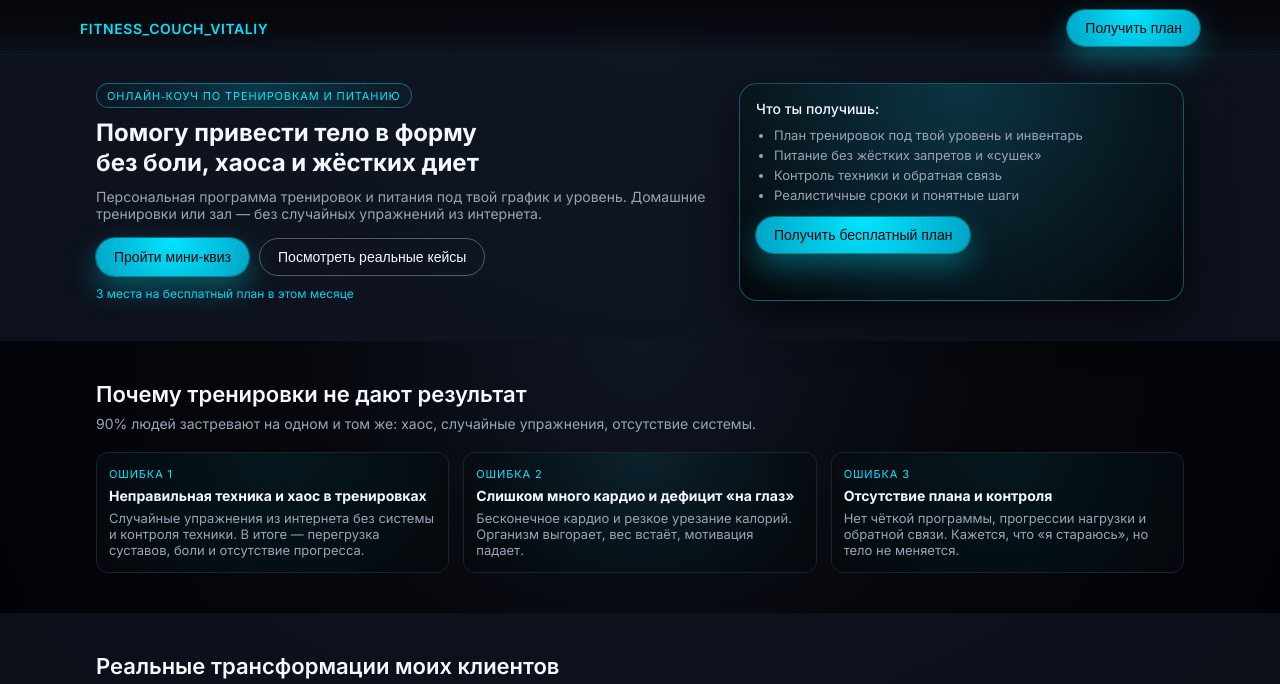
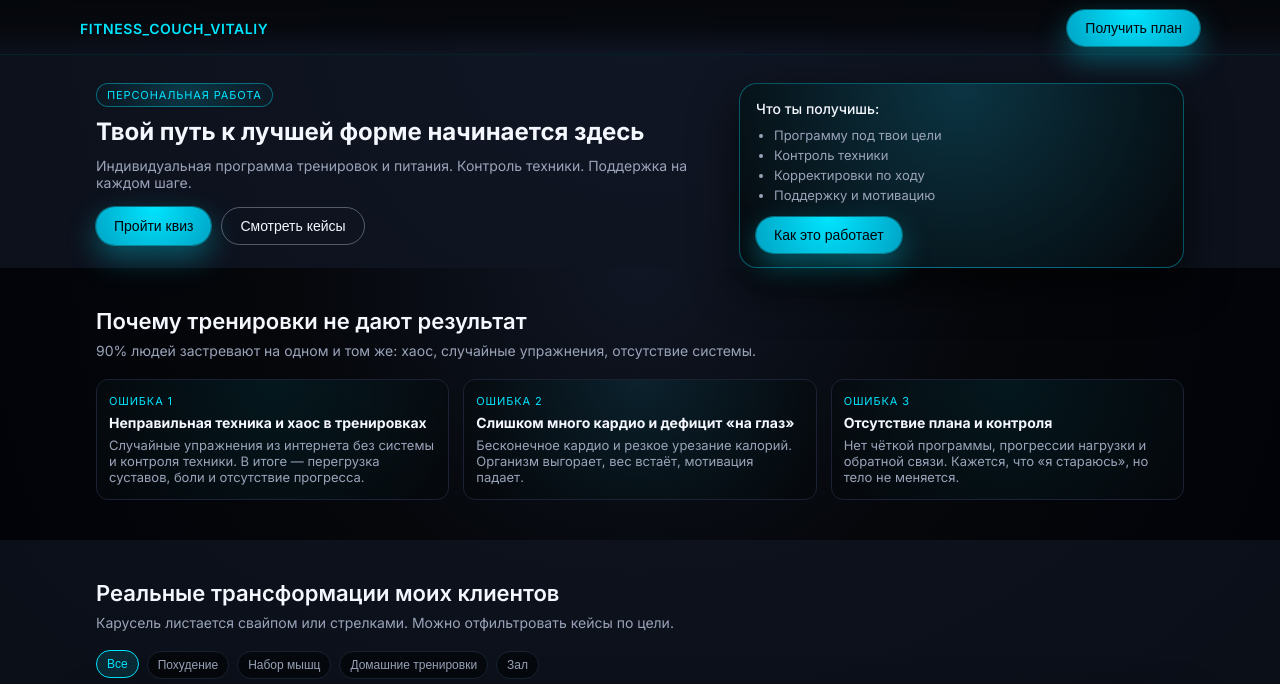
Before and after one commit to vitaman9646/phoenix-fitness-mini, a website: page public/index.html in a window 1280 px wide. Shown: the top 684 px of the page. Drawn offline with Linux system fonts and the light colour scheme; files whose address does not match are found by name.

Commit message:
Update index.html

```diff
--- a/public/index.html
+++ b/public/index.html
@@ -26,43 +26,47 @@
     </header>
 
     <!-- Hero -->
-    <section class="section hero" id="top">
-      <div class="container hero-inner">
-        <div class="hero-text">
-          <div class="hero-badge">Онлайн‑коуч по тренировкам и питанию</div>
-          <h1 class="hero-title">
-            Помогу привести тело в форму<br>без боли, хаоса и жёстких диет
-          </h1>
-          <p class="hero-subtitle">
-            Персональная программа тренировок и питания под твой график и уровень.
-            Домашние тренировки или зал — без случайных упражнений из интернета.
-          </p>
-          <div class="hero-actions">
-            <button class="btn btn-primary" data-scroll-target="#quiz">
-              Пройти мини‑квиз
-            </button>
-            <button class="btn btn-ghost" data-scroll-target="#cases">
-              Посмотреть реальные кейсы
-            </button>
-          </div>
-          <div class="hero-note">
-            3 места на бесплатный план в этом месяце
-          </div>
-        </div>
-        <div class="hero-card">
-          <div class="hero-card-title">Что ты получишь:</div>
-          <ul class="hero-list">
-            <li>План тренировок под твой уровень и инвентарь</li>
-            <li>Питание без жёстких запретов и «сушек»</li>
-            <li>Контроль техники и обратная связь</li>
-            <li>Реалистичные сроки и понятные шаги</li>
-          </ul>
-          <button class="btn btn-primary hero-card-btn" data-scroll-target="#ctaFinal">
-            Получить бесплатный план
-          </button>
+    <section class="hero" id="hero">
+  <div class="hero-bg">
+    <div class="hero-glow"></div>
+    <div class="hero-grid"></div>
+  </div>
+
+  <div class="container">
+    <div class="hero-inner">
+      <div class="hero-content">
+        <span class="hero-badge animate-slide">Персональная работа</span>
+
+        <h1 class="hero-title animate-up">
+          Твой путь к лучшей форме начинается здесь
+        </h1>
+
+        <p class="hero-subtitle animate-fade">
+          Индивидуальная программа тренировок и питания.
+          Контроль техники. Поддержка на каждом шаге.
+        </p>
+
+        <div class="hero-actions animate-fade">
+          <button class="btn btn-primary" data-scroll-target="#quiz">Пройти квиз</button>
+          <button class="btn btn-ghost" data-scroll-target="#cases">Смотреть кейсы</button>
         </div>
       </div>
-    </section>
+
+      <div class="hero-card animate-up">
+        <div class="hero-card-title">Что ты получишь:</div>
+        <ul class="hero-list">
+          <li>Программу под твои цели</li>
+          <li>Контроль техники</li>
+          <li>Корректировки по ходу</li>
+          <li>Поддержку и мотивацию</li>
+        </ul>
+        <button class="btn btn-primary hero-card-btn" data-scroll-target="#approach">
+          Как это работает
+        </button>
+      </div>
+    </div>
+  </div>
+</section>
 
     <!-- Блок боли / ошибок -->
     <section class="section section-dark" id="problems">
```
